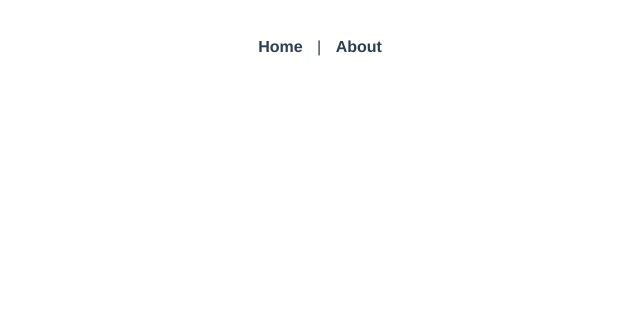
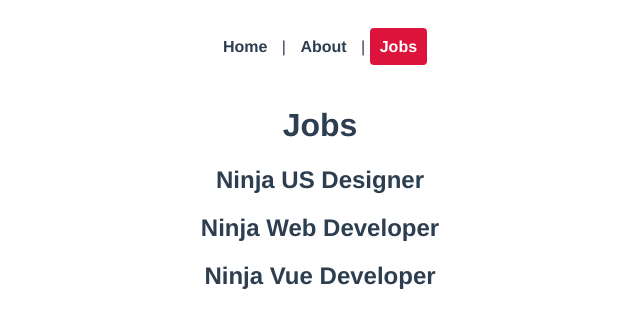
Before and after one commit to mb-infrasyst/ninja-jobs, a Vue app: page /jobs in a window 1280 px wide. Before the commit this address had no page. Shown: the top 328 px of the page, without its empty margins (320-960 px from the left). Built offline with nearby package versions, Linux system fonts and the light colour scheme.

Commit message:
folder structure

```diff
--- a/src/App.vue
+++ b/src/App.vue
@@ -1,7 +1,8 @@
 <template>
   <nav>
     <router-link to="/">Home</router-link> |
-    <router-link :to="{ name: 'About' }">About</router-link>
+    <router-link :to="{ name: 'About' }">About</router-link> |
+    <router-link :to="{ name: 'Jobs' }">Jobs</router-link>
   </nav>
   <router-view />
 </template>
--- a/src/router/index.js
+++ b/src/router/index.js
@@ -1,17 +1,23 @@
 import { createRouter, createWebHistory } from 'vue-router'
-import HomeView from '../views/Home.vue'
+import Home from '../views/Home.vue'
 import About from '../views/About.vue'
+import Jobs from '../views/jobs/Jobs.vue'
 
 const routes = [
   {
     path: '/',
     name: 'Home',
-    component: HomeView
+    component: Home
   },
   {
     path: '/about',
     name: 'About',
     component: About
+  },
+  {
+    path: '/jobs',
+    name: 'Jobs',
+    component: Jobs
   }
 ]
 
--- /dev/null
+++ b/src/views/jobs/Jobs.vue
@@ -0,0 +1,23 @@
+<template>
+  <h1>Jobs</h1>
+  <div v-for="job in jobs" :key="job.id">
+    <h2>{{ job.title }}</h2>
+  </div>
+</template>
+
+<script>
+export default {
+  data() {
+    return {
+      jobs: [
+        { title: "Ninja US Designer", id: 1, details: "lorem" },
+        { title: "Ninja Web Developer", id: 2, details: "lorem" },
+        { title: "Ninja Vue Developer", id: 3, details: "lorem" },
+      ],
+    };
+  },
+};
+</script>
+
+<style>
+</style>
```
Also changed, not shown: src/views/jobs/JobsDetail.vue (added).
